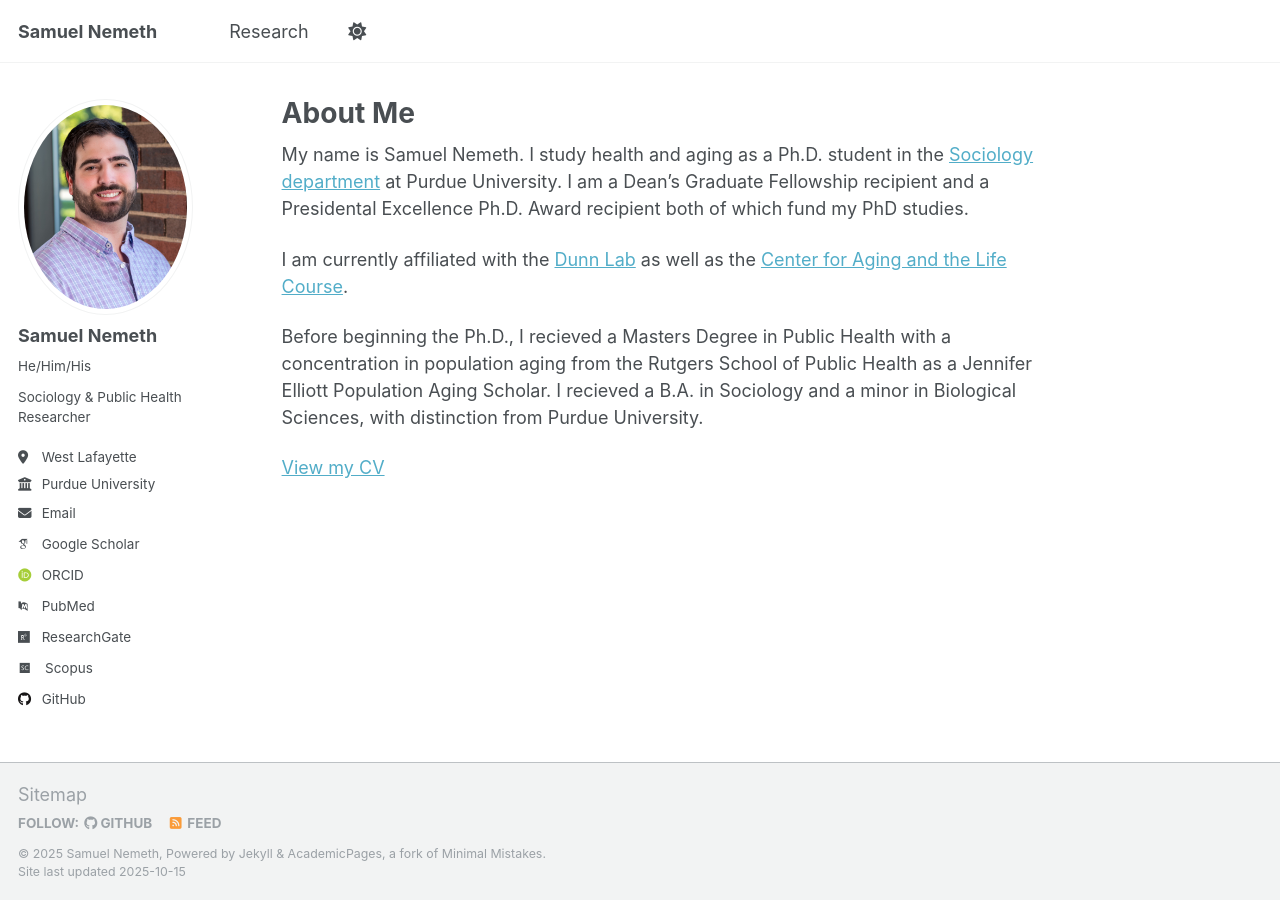
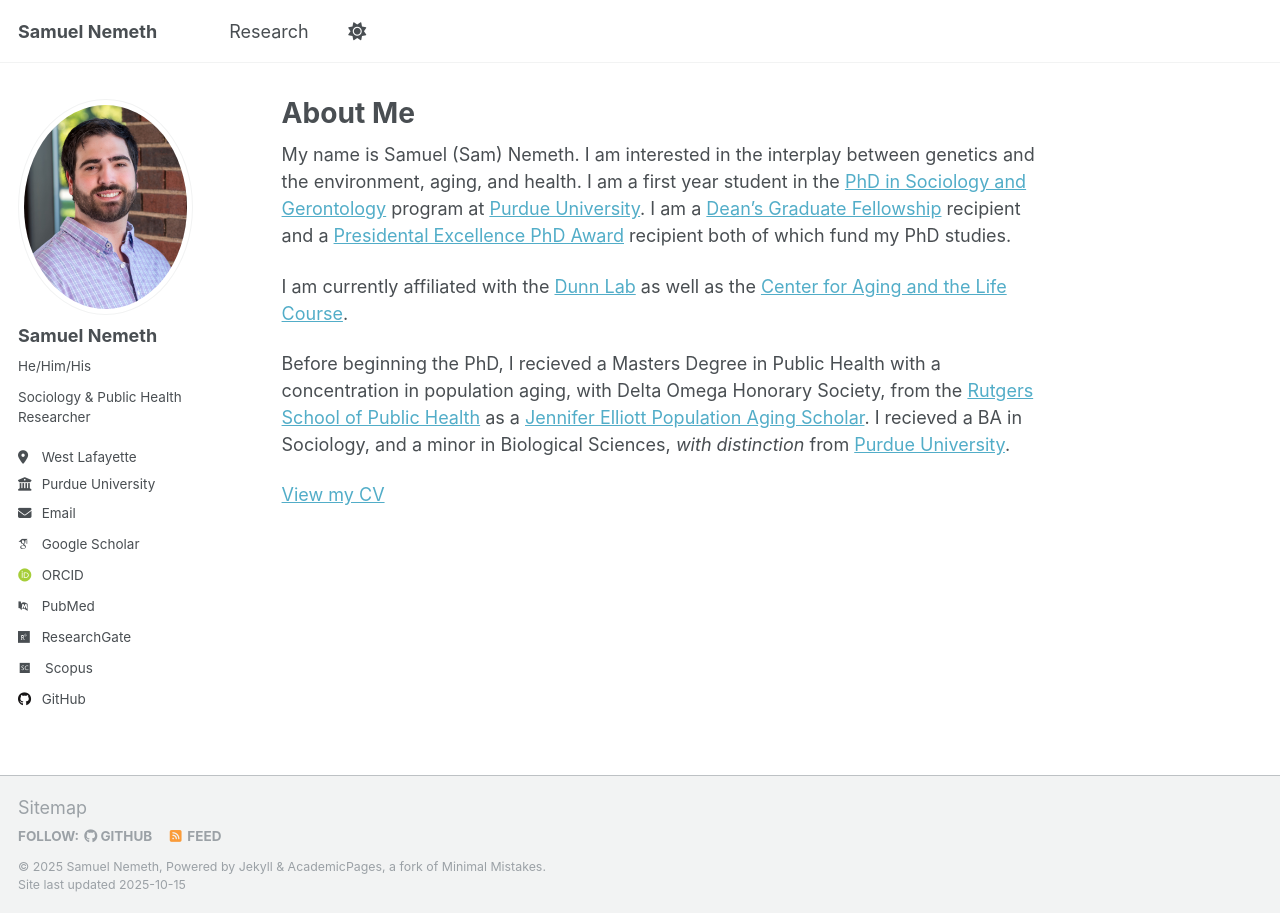
Before and after one commit to samuel-nemeth/samuel-nemeth.github.io, a Jekyll site: the page built from _pages/about.md, in a window 1280 px wide. Built offline with Jekyll 4.4.1, drawn with Linux system fonts in a browser that asks for light colours; some web fonts are replaced.

Commit message:
updated Bio

```diff
--- a/_pages/about.md
+++ b/_pages/about.md
@@ -7,10 +7,10 @@ redirect_from:
   - /about.html
 ---
 
-My name is Samuel Nemeth. I study health and aging as a Ph.D. student in the [Sociology department](https://www.cla.purdue.edu/academic/sociology/index.html) at Purdue University. I am a Dean's Graduate Fellowship recipient and a Presidental Excellence Ph.D. Award recipient both of which fund my PhD studies.
+My name is Samuel (Sam) Nemeth. I am interested in the interplay between genetics and the environment, aging, and health. I am a first year student in the [PhD in Sociology and Gerontology](https://www.cla.purdue.edu/academic/sociology/index.html) program at [Purdue University](https://www.purdue.edu). I am a [Dean's Graduate Fellowship](https://www.cla.purdue.edu/research/grant-support/grad-student-research-support/deansfellowship.html) recipient and a [Presidental Excellence PhD Award](https://www.purdue.edu/newsroom/purduetoday/2025/Q1/purdue-continues-to-enhance-investment-and-support-for-doctoral-students/) recipient both of which fund my PhD studies.
 
 I am currently affiliated with the [Dunn Lab](https://www.thedunnlab.com) as well as the [Center for Aging and the Life Course](https://www.purdue.edu/aging/).
 
-Before beginning the Ph.D., I recieved a Masters Degree in Public Health with a concentration in population aging from the Rutgers School of Public Health as a Jennifer Elliott Population Aging Scholar. I recieved a B.A. in Sociology and a minor in Biological Sciences, with distinction from Purdue University.
+Before beginning the PhD, I recieved a Masters Degree in Public Health with a concentration in population aging, with Delta Omega Honorary Society, from the [Rutgers School of Public Health](https://sph.rutgers.edu) as a [Jennifer Elliott Population Aging Scholar](https://sph.rutgers.edu/academics/degree-programs/master-public-health-mph-degrees/online-master-public-health-population-aging#chapter=pjennifer-elliot-population-aging-scholarship-p-4047). I recieved a BA in Sociology, and a minor in Biological Sciences, _with distinction_ from [Purdue University](https://www.purdue.edu).
 
 [View my CV](CV.pdf)
```
